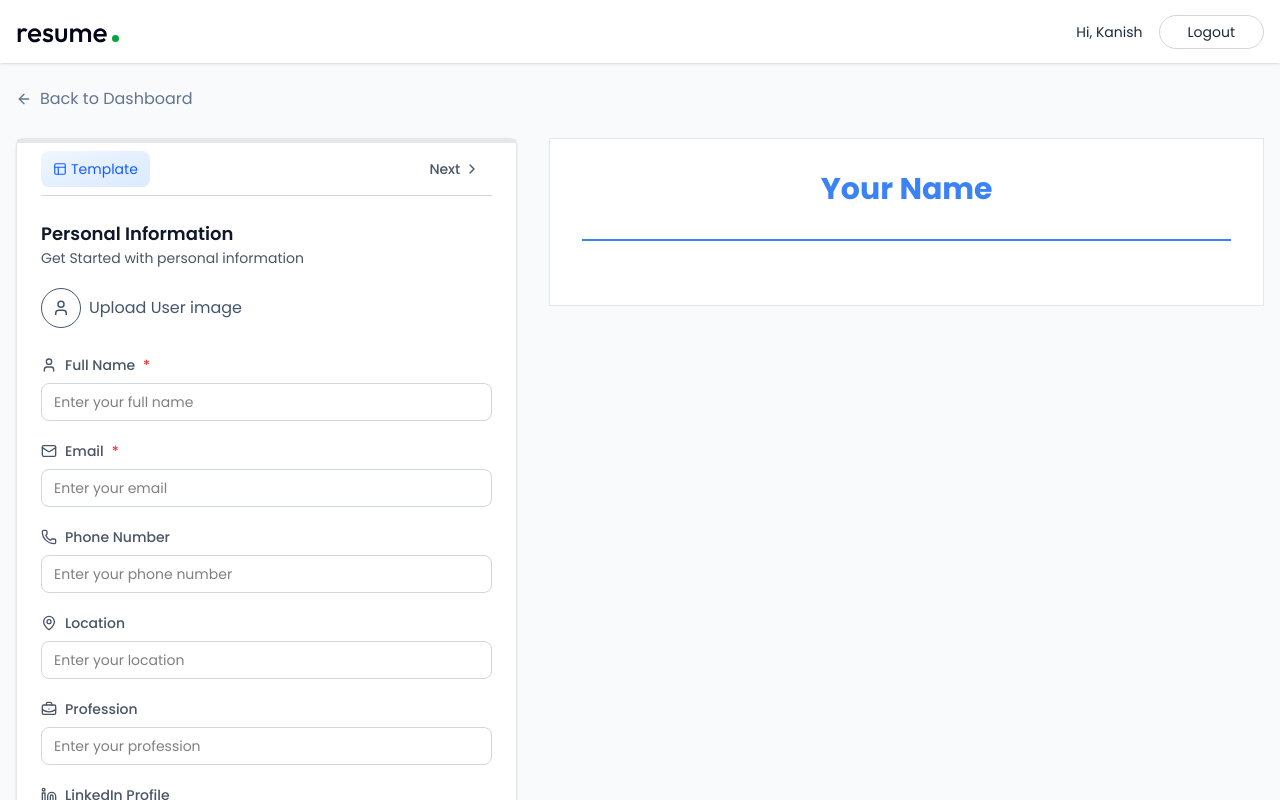
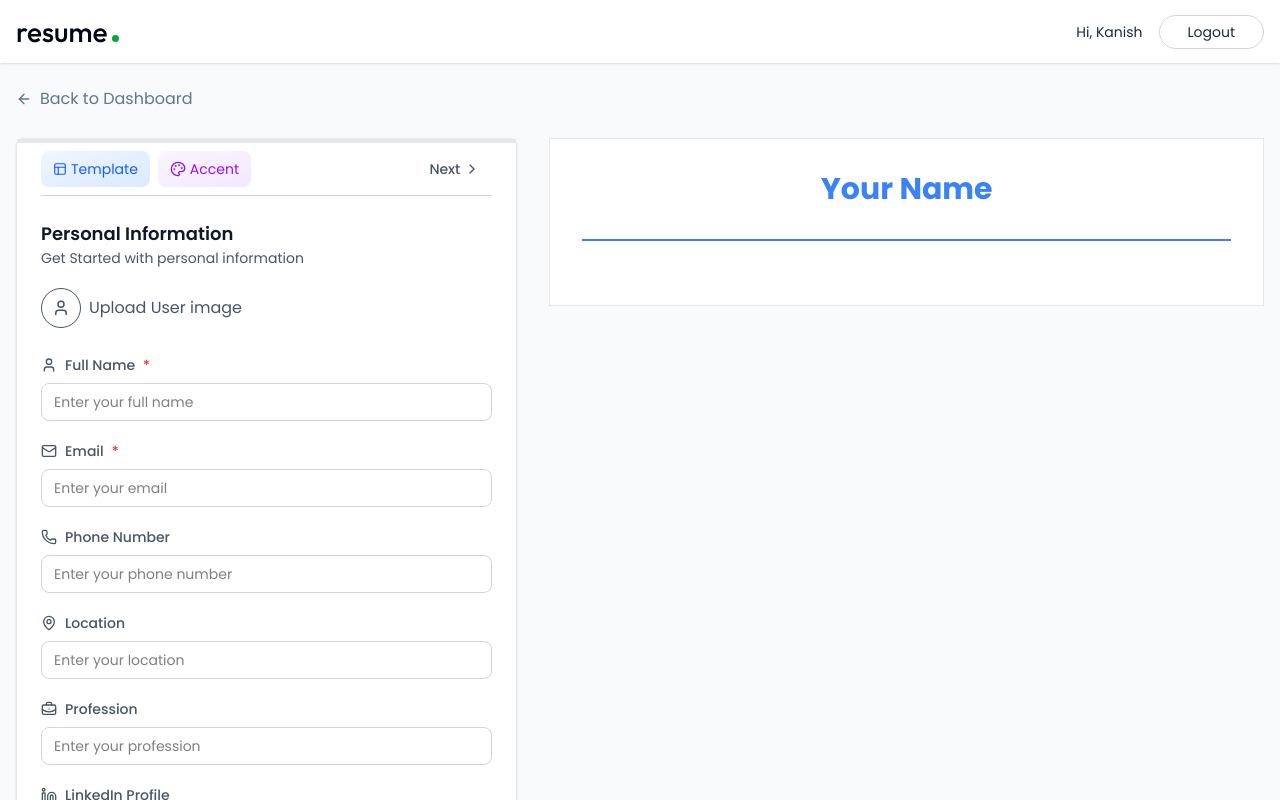
Before and after one commit to Kanish1012/KaniCV, a React (Vite) app in the folder client/: page /app/builder/1 in a window 1280 px wide. Shown: the top 800 px of the page. Built offline with nearby package versions, Linux system fonts and the light colour scheme.

Commit message:
Add ColorPicker component for accent color selection in ResumeBuilder

```diff
--- /dev/null
+++ b/client/src/components/ColorPicker.jsx
@@ -0,0 +1,66 @@
+import React, { useState } from "react";
+import { Check, Palette } from "lucide-react";
+
+const ColorPicker = ({ selectedColor, onChange }) => {
+    const [isOpen, setIsOpen] = useState(false);
+
+    const colors = [
+        { name: "Blue", value: "#3B82F6" },
+        { name: "Indigo", value: "#6366F1" },
+        { name: "Purple", value: "#8B5CF6" },
+        { name: "Green", value: "#10B981" },
+        { name: "Red", value: "#EF4444" },
+        { name: "Orange", value: "#F97316" },
+        { name: "Teal", value: "#14B8A6" },
+        { name: "Cyan", value: "#06B6D4" },
+        { name: "Pink", value: "#EC4899" },
+        { name: "Slate", value: "#475569" },
+        { name: "Gray", value: "#6B7280" },
+        { name: "Black", value: "#1F2937" },
+    ];
+
+    return (
+        <div className="relative">
+            <button
+                type="button"
+                onClick={() => setIsOpen((prev) => !prev)}
+                className="flex items-center gap-1 text-sm text-purple-600 bg-gradient-to-br from-purple-50 to-purple-100 ring-purple-300 hover:ring transition-all px-3 py-2 rounded-lg"
+            >
+                <Palette size={16} />
+                <span className="max-sm:hidden">Accent</span>
+            </button>
+
+            {isOpen && (
+                <div className="absolute top-full left-0 mt-2 grid grid-cols-4 gap-2 p-3 z-10 w-60 bg-white rounded-md border border-gray-200 shadow-sm">
+                    {colors.map((color) => (
+                        <button
+                            key={color.value}
+                            type="button"
+                            onClick={() => {
+                                onChange(color.value);
+                                setIsOpen(false);
+                            }}
+                            className="relative group flex flex-col items-center"
+                        >
+                            <div
+                                className="w-12 h-12 rounded-full border-2 border-transparent group-hover:border-black/25 transition-colors relative"
+                                style={{ backgroundColor: color.value }}
+                            >
+                                {selectedColor === color.value && (
+                                    <div className="absolute inset-0 flex items-center justify-center">
+                                        <Check className="w-5 h-5 text-white" />
+                                    </div>
+                                )}
+                            </div>
+                            <p className="text-xs text-center mt-1 text-gray-600">
+                                {color.name}
+                            </p>
+                        </button>
+                    ))}
+                </div>
+            )}
+        </div>
+    );
+};
+
+export default ColorPicker;
--- a/client/src/pages/ResumeBuilder.jsx
+++ b/client/src/pages/ResumeBuilder.jsx
@@ -16,6 +16,7 @@
 import PersonalInfoForm from "../components/PersonalInfoForm";
 import ResumePreview from "../components/ResumePreview";
 import TemplateSelector from "../components/TemplateSelector";
+import ColorPicker from "../components/ColorPicker";
 
 const ResumeBuilder = () => {
     const { resumeId } = useParams();
@@ -96,6 +97,16 @@
                                             }))
                                         }
                                     />
+
+                                    <ColorPicker
+                                        selectedColor={resumeData.accent_color}
+                                        onChange={(color) =>
+                                            setResumeData((prev) => ({
+                                                ...prev,
+                                                accent_color: color,
+                                            }))
+                                        }
+                                    />
                                 </div>
 
                                 <div className="flex items-center gap-2">
```
